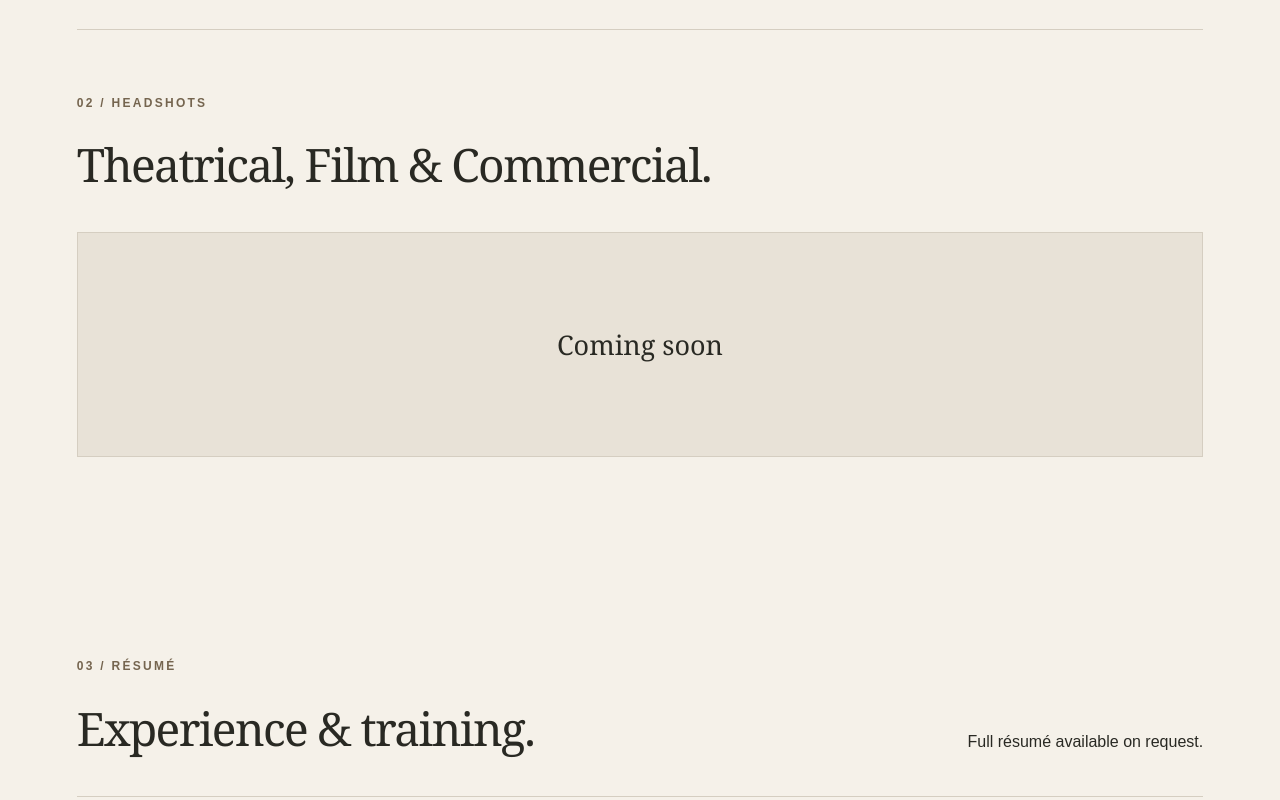
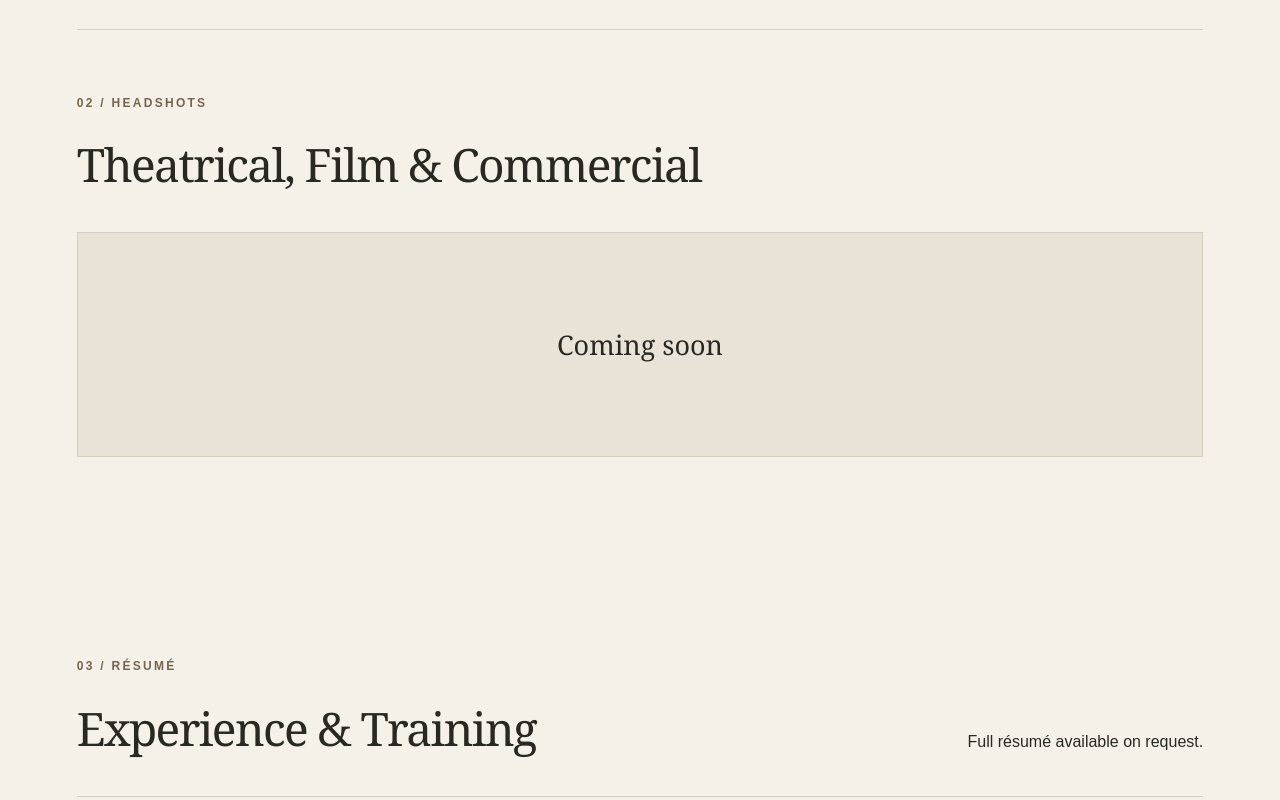
Before and after one commit to cpejic/chelsea-pejic-website, a Next.js app: page / in a window 1280 px wide. Shown: the part 1220-2020 px from the top of the page. Built offline with nearby package versions, Linux system fonts and the light colour scheme.

Commit message:
Remove periods from descriptive section headings

```diff
--- a/app/page.js
+++ b/app/page.js
@@ -47,11 +47,11 @@ export default function Home() {
       </section>
 
       <section className="headshots section wrap" id="headshots" aria-labelledby="headshots-title">
-        <div className="section-heading"><div><p className="eyebrow">02 / Headshots</p><h2 id="headshots-title">Theatrical, Film & Commercial.</h2></div></div>
+        <div className="section-heading"><div><p className="eyebrow">02 / Headshots</p><h2 id="headshots-title">Theatrical, Film & Commercial</h2></div></div>
         <div className="headshot-pending"><p>Coming soon</p></div>
       </section>
 
-      <section className="resume section wrap" id="resume" aria-labelledby="resume-title"><div className="section-heading"><div><p className="eyebrow">03 / Résumé</p><h2 id="resume-title">Experience & training.</h2></div><div>{actor.resumePdf ? <div className="resume-actions"><a className="text-link" href={actor.resumePdf} target="_blank" rel="noopener noreferrer">View full résumé (PDF) <Arrow /></a><a className="text-link" href={actor.resumePdf} download>Download PDF ↓</a></div> : <p>Full résumé available on request.</p>}</div></div>
+      <section className="resume section wrap" id="resume" aria-labelledby="resume-title"><div className="section-heading"><div><p className="eyebrow">03 / Résumé</p><h2 id="resume-title">Experience & Training</h2></div><div>{actor.resumePdf ? <div className="resume-actions"><a className="text-link" href={actor.resumePdf} target="_blank" rel="noopener noreferrer">View full résumé (PDF) <Arrow /></a><a className="text-link" href={actor.resumePdf} download>Download PDF ↓</a></div> : <p>Full résumé available on request.</p>}</div></div>
         <div className="resume-table">{resume.map(group => <div className="resume-row" key={group.category}><h3>{group.category}</h3><div>{group.entries.map(entry => <div key={entry.title}><h4>{entry.title}</h4><p>{entry.detail}</p></div>)}</div></div>)}</div>
         <p className="disciplines">Height {actor.height} · Brown eyes · Brown hair · Based in Chicago</p>
       </section>
```
